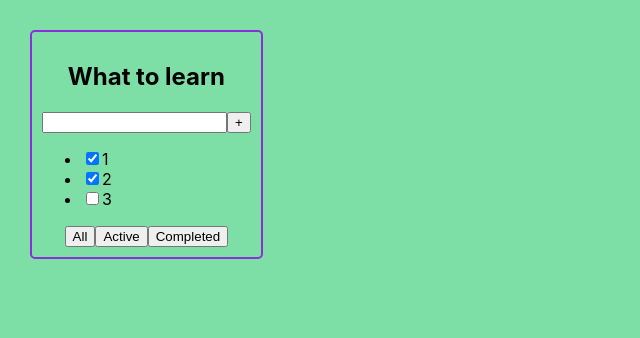
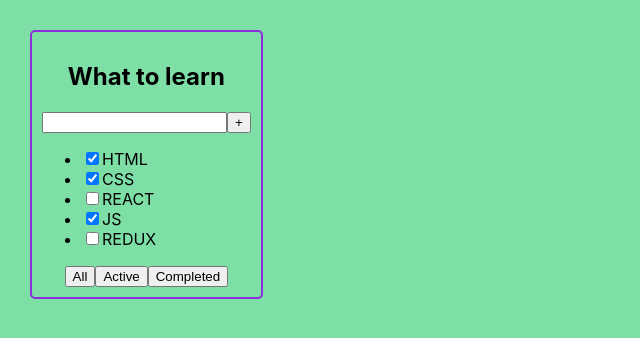
Before and after one commit to igor-minaev/todolist-repeat, a React (Create React App) app: page / in a window 1280 px wide. Shown: the top 338 px of the page, without its empty margins (0-640 px from the left). Built offline with nearby package versions, Linux system fonts and the light colour scheme.

Commit message:
map for tasks

```diff
--- a/src/components/Todolist.tsx
+++ b/src/components/Todolist.tsx
@@ -11,28 +11,25 @@ export type TaskType = {
     isDone: boolean
 }
 
-export const Todolist: React.FC<TodolistType> = () => {
+export const Todolist: React.FC<TodolistType> = (props) => {
+    const {title, tasks, ...restProps} = props
+    const mappedTasks: JSX.Element[] = tasks.map(task => {
+        return <li key={task.id}>
+            <input type="checkbox" checked={task.isDone}/>
+            <span>{task.title}</span>
+        </li>
+    })
+    const tasksForRender: JSX.Element = tasks
+        ? <ul className="list">{mappedTasks}</ul>
+        : <p>Your todolist is empty!</p>
     return (
         <div className="todolist">
-            <h2>What to learn</h2>
+            <h2>{title}</h2>
             <div>
                 <input/>
                 <button>+</button>
             </div>
-            <ul className="list">
-                <li>
-                    <input type="checkbox" checked={true}/>
-                    <span>1</span>
-                </li>
-                <li>
-                    <input type="checkbox" checked={true}/>
-                    <span>2</span>
-                </li>
-                <li>
-                    <input type="checkbox" checked={false}/>
-                    <span>3</span>
-                </li>
-            </ul>
+            {tasksForRender}
             <div>
                 <button>All</button>
                 <button>Active</button>
```
